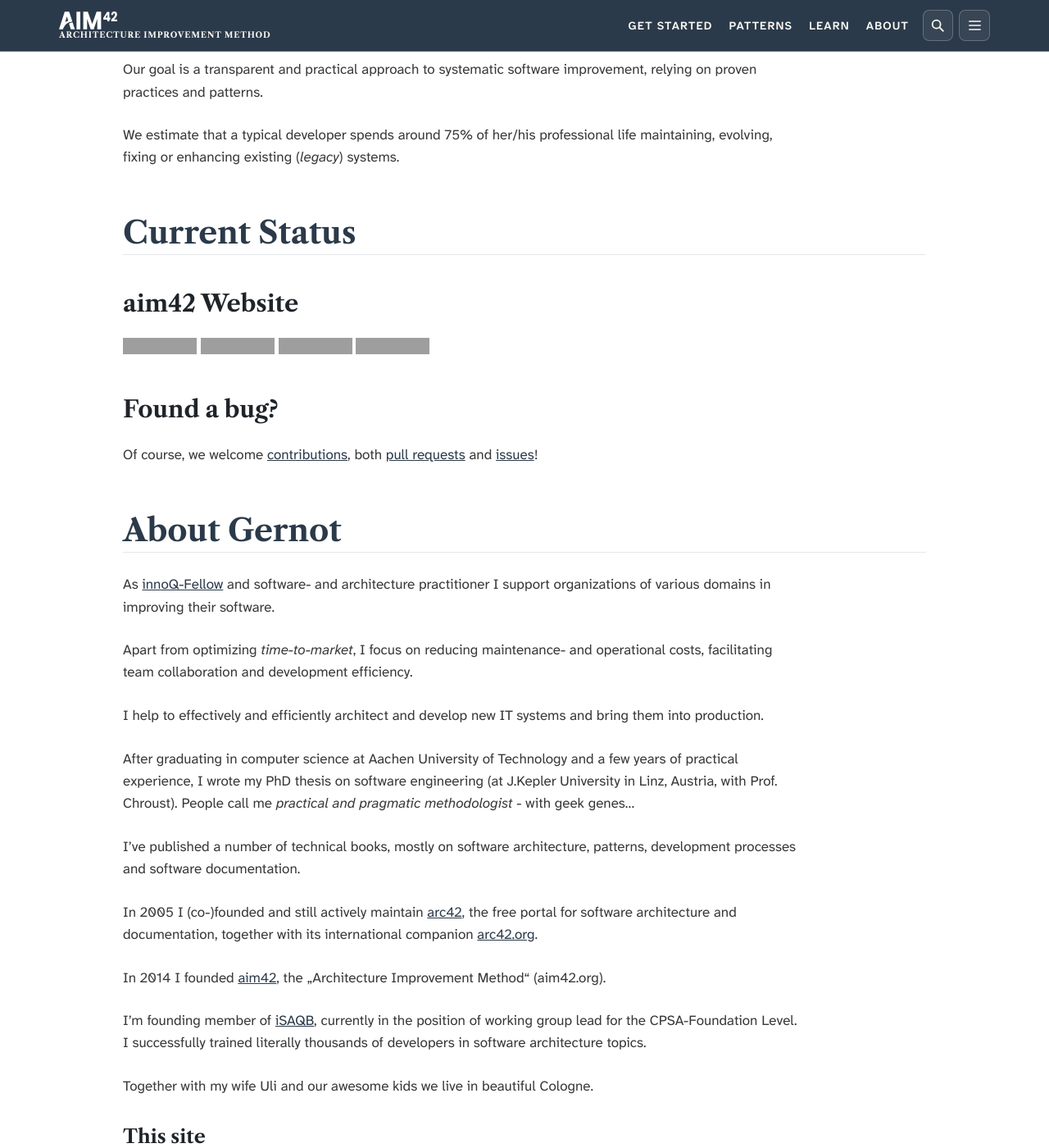
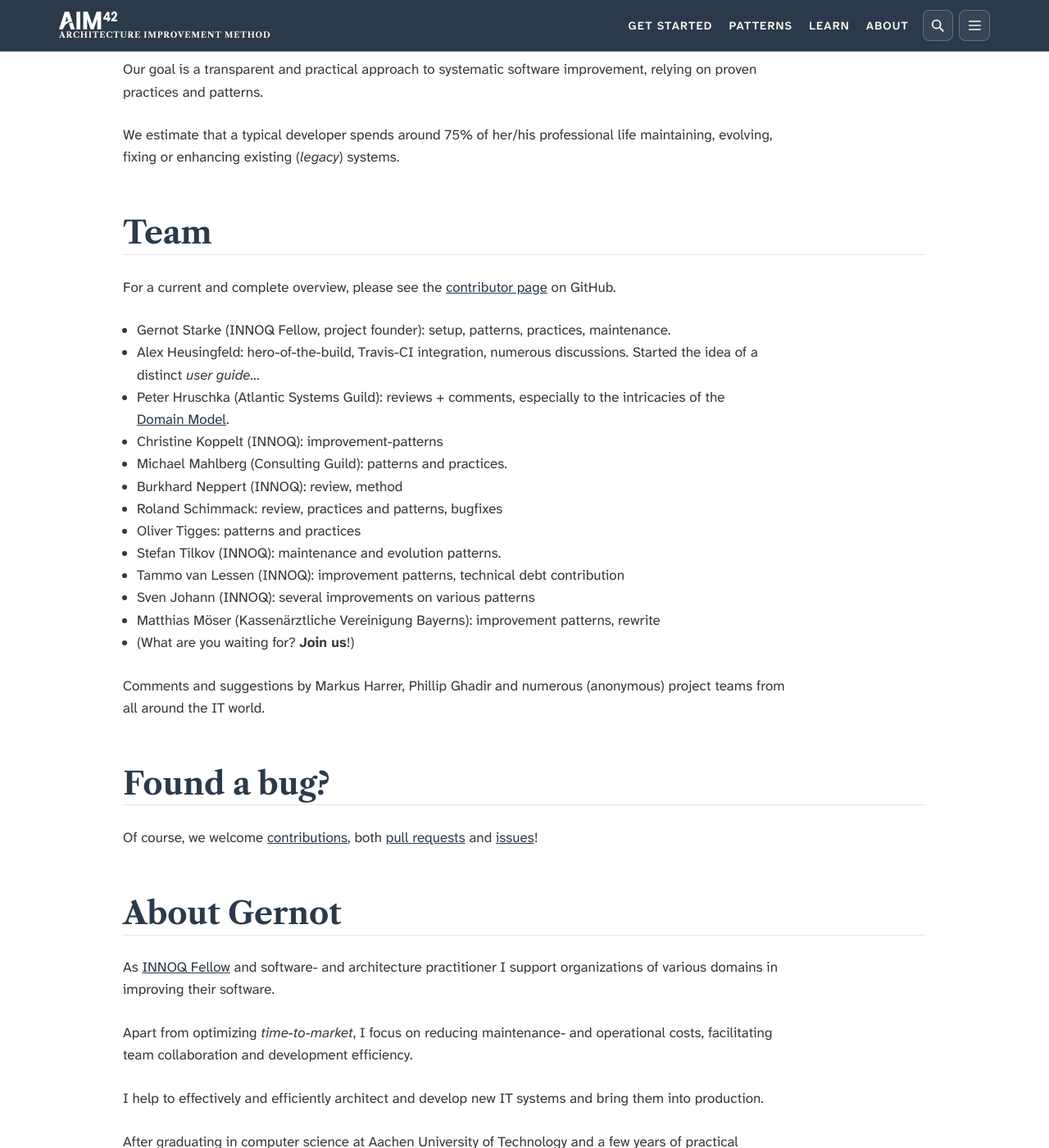
Before and after one commit to aim42/aim42.org-site, a Jekyll site: the page built from _pages/about.md, in a window 1280 px wide and 1400 px high, scrolled down 464 px. Shown: the whole window at 82% size. Built offline with Jekyll 4.4.1, drawn with Linux system fonts in a browser that asks for light colours; some of the changed text lies outside the part shown; grey boxes are pictures that could not be loaded.

Commit message:
Menu and About: reference pages move to Learn, team joins About
Introduction, Glossary and Bibliography move from Patterns to Learn.
The team list moves onto About, without the status badges; Alex
Heusingfeld and Oliver Tigges are no longer listed with INNOQ, and
INNOQ is written in capitals. Contributing to the reference merges
into Contribute; How to add a pattern stays, linked from Contribute
and the home page, but leaves the menu.

Co-Authored-By: Claude Opus 5.5 <noreply@anthropic.com>

```diff
--- a/_data/anchors.yml
+++ b/_data/anchors.yml
@@ -352,7 +352,7 @@ _span_class_pattern_butterfly_methodology_span: "/patterns/butterfly-methodology
 _structure_of_the_improvement_phase: "/patterns/improve/#structure-of-the-improvement-phase"
 _takeaways: "/patterns/fail-fast/#takeaways"
 _terminology: "/patterns/context-analysis/#terminology"
-_the_team: "/reference/team/"
+_the_team: "/about#team"
 _three_simple_phases: "/reference/introduction/#three-simple-phases"
 _value_stream_mapping: "/patterns/organizational-analysis/#value-stream-mapping"
 _why_does_software_need_improvement: "/reference/introduction/#why-does-software-need-improvement"
@@ -397,7 +397,7 @@ Common Terminology: "/reference/introduction/#common-terminology"
 composite-database-approach: "/patterns/composite-database-approach/"
 Context-Analysis: "/patterns/context-analysis/"
 context-view-example: "/patterns/context-analysis/#context-view-example"
-contributions: "/reference/contributing/"
+contributions: "/contribute"
 Crosscutting: "/patterns/crosscutting/"
 Data-Analysis: "/patterns/data-analysis/"
 database-first-approach: "/patterns/database-first-approach/"
--- a/_pages/about.md
+++ b/_pages/about.md
@@ -21,15 +21,27 @@ life maintaining, evolving, fixing or enhancing existing (_legacy_) systems.
 
 
 
-## Current Status
+## Team
 
-### aim42 Website
-[![](https://img.shields.io/github/issues/aim42/aim42.org-site.svg)](https://github.com/aim42/aim42.org-site/issues)
-[![](https://img.shields.io/github/issues-closed-raw/aim42/aim42.org-site.svg)](https://github.com/aim42/aim42.org-site/issues)
-[![](https://img.shields.io/github/stars/aim42/aim42.org-site.svg)](https://github.com/aim42/aim42.org-site/stargazers)
-[![](https://img.shields.io/github/contributors/aim42/aim42.org-site.svg)](https://github.com/aim42/aim42.org-site/graphs/contributors)
+For a current and complete overview, please see the [contributor page](https://github.com/aim42/aim42/graphs/contributors) on GitHub.
 
-### Found a bug?
+* Gernot Starke (INNOQ Fellow, project founder): setup, patterns, practices, maintenance.
+* Alex Heusingfeld: hero-of-the-build, Travis-CI integration, numerous discussions. Started the idea of a distinct *user guide*…
+* Peter Hruschka (Atlantic Systems Guild): reviews + comments, especially to the intricacies of the [Domain Model](/reference/domain-model/).
+* Christine Koppelt (INNOQ): improvement-patterns
+* Michael Mahlberg (Consulting Guild): patterns and practices.
+* Burkhard Neppert (INNOQ): review, method
+* Roland Schimmack: review, practices and patterns, bugfixes
+* Oliver Tigges: patterns and practices
+* Stefan Tilkov (INNOQ): maintenance and evolution patterns.
+* Tammo van Lessen (INNOQ): improvement patterns, technical debt contribution
+* Sven Johann (INNOQ): several improvements on various patterns
+* Matthias Möser (Kassenärztliche Vereinigung Bayerns): improvement patterns, rewrite
+* (What are you waiting for? **Join us**!)
+
+Comments and suggestions by Markus Harrer, Phillip Ghadir and numerous (anonymous) project teams from all around the IT world.
+
+## Found a bug?
 
 Of course, we welcome [contributions](/contribute), both [pull requests](https://github.com/aim42/aim42.org-site/pulls)
 and [issues](https://github.com/aim42/aim42.org-site/issues)!
@@ -37,7 +49,7 @@ and [issues](https://github.com/aim42/aim42.org-site/issues)!
 
 ## About Gernot
 
-As [innoQ-Fellow](https://innoq.com) and software- and architecture practitioner
+As [INNOQ Fellow](https://innoq.com) and software- and architecture practitioner
 I support organizations of various domains in improving their software.
 
 Apart from optimizing _time-to-market_, I focus on reducing maintenance- and operational costs,
```
Also changed, not shown: _data/navigation.yml (+11 -17 lines), _pages/contribute.md (+2 -1 lines), _pages/publications.md (+1 -1 lines), _pages/reference/contributing.md (deleted, +0 -18 lines), _pages/reference/how-to-add-a-pattern.md (+2 -0 lines), _pages/reference/team.md (deleted, +0 -24 lines), tests/site_test.rb (+44 -4 lines).
